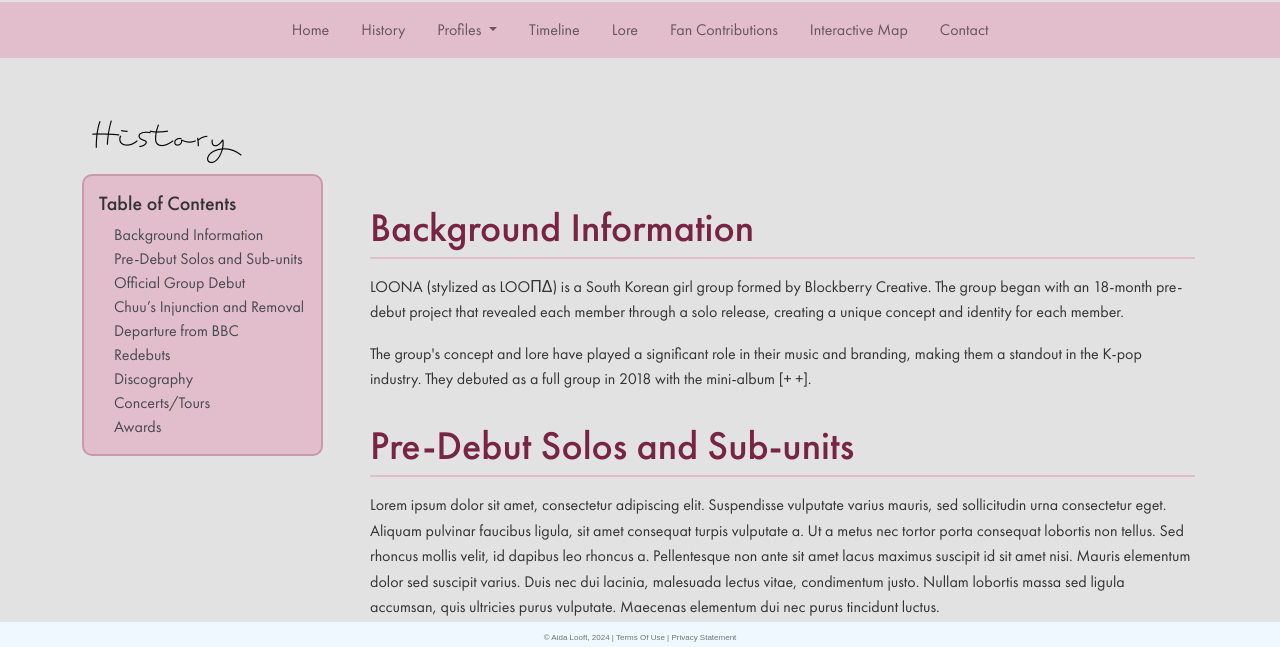
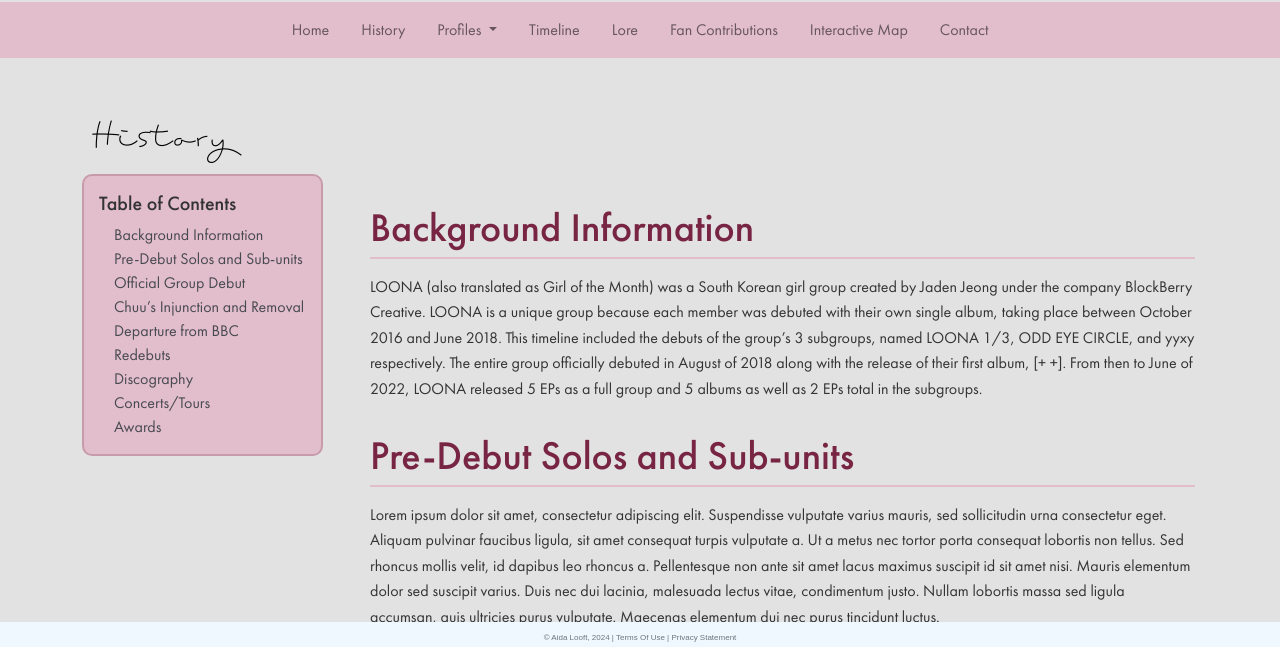
Before and after one commit to a-looft/P4, a plain HTML site: page history.html in a window 1280 px wide. Shown: the part 146-793 px from the top of the page. Drawn offline with nearby package versions, Linux system fonts and the light colour scheme.

Commit message:
Add files via upload

```diff
--- a/history.html
+++ b/history.html
@@ -6,7 +6,6 @@
         <meta charset="UTF-8">
         <meta name="viewport" content="width=device-width, initial-scale=1">
         <title>Guide to the Loonaverse</title>
-        <!-- CSS only -->
         <link href="https://cdn.jsdelivr.net/npm/bootstrap@5.0.2/dist/css/bootstrap.min.css"
             rel="stylesheet"
             integrity="sha384-EVSTQN3/azprG1Anm3QDgpJLIm9Nao0Yz1ztcQTwFspd3yD65VohhpuuCOmLASjC"
@@ -23,7 +22,7 @@
             </a>
         </div>
 
-        <!-- Nav Bar --> <!--nav bar gets messed up in smaller viewport, need to fix-->
+        <!-- Nav Bar -->
         <nav class="navbar navbar-expand-md navbar-light custom-navbar">
             <button class="navbar-toggler" type="button" data-bs-toggle="collapse" data-bs-target="#navbarContent">
                 <span class="navbar-toggler-icon"></span>
@@ -36,7 +35,7 @@
                     <li class="nav-item mx-2">
                         <a class="nav-link" href="history.html">History</a>
                     </li>
-                     <!-- Profiles Dropdown -->
+                     <!-- Dropdown -->
                     <li class="nav-item dropdown mx-2">
                         <a class="nav-link dropdown-toggle" href="#" id="profilesDropdown" role="button" data-bs-toggle="dropdown" aria-expanded="false">
                             Profiles
@@ -66,7 +65,7 @@
             </div>
         </nav>
 
-        <!-- Main Content -->
+        <!-- Content -->
         <div class="container my-5">
             <h1 class="page-title">History</h1>
             <div class="row">
@@ -87,25 +86,20 @@
                         </ul>
                     </div>
                 </div>
-
-
                         <!-- Page Content -->
                         <div class="col-md-9 content-area">
-                            <!-- Background Information --><!--edit this-->
                             <section id="background-info">
                                 <h2>Background Information</h2>
                                 <p>
-                                    LOONA (stylized as LOOΠΔ) is a South Korean girl group formed by Blockberry Creative. The group
-                                    began with an 18-month pre-debut project that revealed each member through a solo release, creating
-                                    a unique concept and identity for each member.
-                                </p>
-                                <p>
-                                    The group's concept and lore have played a significant role in their music and branding, making them
-                                    a standout in the K-pop industry. They debuted as a full group in 2018 with the mini-album [+ +].
+                                    LOONA (also translated as Girl of the Month) was a South Korean girl group created by Jaden Jeong under the company
+                                    BlockBerry Creative. LOONA is a unique group because each member was debuted with their own single album, taking place
+                                    between October 2016 and June 2018. This timeline included the debuts of the group’s 3 subgroups, named LOONA 1/3, ODD
+                                    EYE CIRCLE, and yyxy respectively. The entire group officially debuted in August of 2018 along with the release of their
+                                    first album, [+ +]. From then to June of 2022, LOONA released 5 EPs as a full group and 5 albums as well as 2 EPs total
+                                    in the subgroups.
                                 </p>
                             </section>
 
-                            <!-- Pre-Debut Solos and Sub-units -->
                             <section id="pre-debut">
                                 <h2>Pre-Debut Solos and Sub-units</h2>
                                 <p>
@@ -119,7 +113,6 @@
                                 </p>
                             </section>
 
-                            <!-- Official Group Debut -->
                             <section id="official-debut">
                                 <h2>Official Group Debut</h2>
                                 <p>
@@ -132,7 +125,6 @@
                                     tincidunt luctus.
                                 </p>
                             </section>
-
 
                             <section id="chuu-injunction">
                                 <h2>Chuu’s Injunction and Removal</h2>
```
Also changed, not shown: contact.html (+3 -4 lines), contributions.html (+20 -30 lines).
